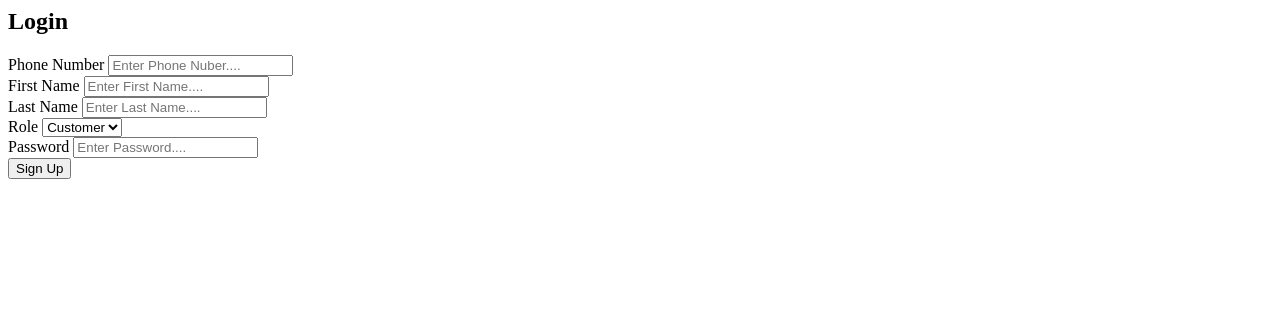
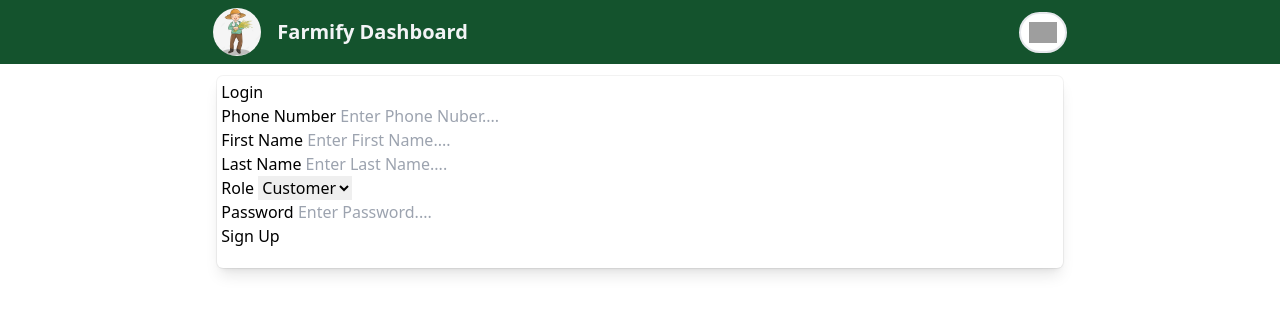
Before and after one commit to PraveenPallagani/Farmify, a Django app: page /auth/signup in a window 1280 px wide. Shown: the top 314 px of the page. Run offline with Django 5.2, Linux system fonts and the light colour scheme; some libraries are stand-ins or nearby versions; grey boxes are pictures that could not be loaded.

Commit message:
farmer side ui changes

```diff
--- a/Customer/views.py
+++ b/Customer/views.py
@@ -3,6 +3,8 @@ from django.http import *
 from django.db.models import Q
 from Authentication.decorators import role_required
 from Farmer.models import Product, Category
+
+options = {'Home': '/customer/home'}
 
 @role_required('customer')
 def home(request:HttpRequest):
@@ -23,5 +25,5 @@ def home(request:HttpRequest):
         )
     else:
         products = Product.objects.all()
-    context = {'products': products, 'categories': categories}
+    context = {'products': products, 'categories': categories, 'options': options}
     return render(request, 'customer/home.html', context)
--- a/templates/base.html
+++ b/templates/base.html
@@ -3,13 +3,73 @@
   <head>
     <title>
         {% block title %}{% endblock title %}
-
     </title>
+    <script src="https://cdn.tailwindcss.com"></script>
     {% block style %}{% endblock style %}
   </head>
   <body>
-    <div>
-    {% block body %}{% endblock body %}
+    <div class="block w-full">
+
+      {% comment %} top nav bar {% endcomment %}
+      <div class="nav py-2 bg-green-900 text-white w-full flex justify-center">
+        <div class="w-2/3 flex justify-between items-center">
+          <div class="flex items-center">
+            <img src="{% static 'farmer/images/farmer.jpg' %}" alt="Img" class="w-12 rounded-full mr-4" />
+            {% if user.role == 'customer' %}
+              <h1 class="text-xl font-semibold text-gray-100">Farmify Customer Dashboard</h1>
+            {% elif user.role == 'farmer' %}
+              <h1 class="text-xl font-semibold text-gray-100">Farmify Farmer Dashboard</h1>
+            {% else %}
+              <h1 class="text-xl font-semibold text-gray-100">Farmify Dashboard</h1>
+            {% endif %}
+          </div>
+          {% if user.is_authenticated %}
+            <a href="/auth/signout">
+              <div class="border-solid border-2 border-white-600 px-4 py-2 rounded-full text-xl font-bold text-green-900 bg-white cursor-pointer">
+              {{user.first_name.0}}
+              </div>
+            </a>
+          {% else %}
+          <a href="/auth/signout">
+            <div class="border-solid border-2 border-white-600 p-2 rounded-full text-xl font-bold text-green-900 bg-white cursor-pointer">
+              <img class="w-7 text-green-900" src="https://img.icons8.com/ios-filled/50/login-rounded-right.png" alt="login-rounded-right"/>
+            </div>
+          </a>
+          {% endif %}
+        </div>
+      </div>
+
+
+      {% comment %} container {% endcomment %}
+      <div class="main-container w-full flex justify-center py-2">
+
+
+          <div class="w-2/3 flex">
+            {% if user.is_authenticated %}
+
+              {% comment %} side nav bar {% endcomment %}
+              <div class="side-nav border-solid ring-1 w-1/4 p-1 m-1 rounded-md bg-white shadow-lg  ring-black/5">
+                {% for key, value in options.items %}
+                <a href="{{value}}">
+                  <div class="side-nav-item block px-4 py-2 text-sm text-gray-700 hover:bg-gray-100">
+                    {{key}}
+                  </div>
+                </a>
+                {% endfor %}
+              </div>
+
+            {% endif %}
+
+            {% comment %} main content {% endcomment %}
+            <div class="main-content border-solid ring-1
+            {% if user.is_authenticated %}w-3/4{% else %}w-full{% endif %}
+            p-1 m-1 rounded-md bg-white shadow-lg  ring-black/5">
+              {% block body %}{% endblock body %}
+            </div>
+          </div>
+
+      </div>
+
     </div>
     {% block js %}{% endblock js %}
   </body>
--- a/templates/farmer/home.html
+++ b/templates/farmer/home.html
@@ -8,5 +8,5 @@
             {{ message }}
         </li>
     {% endfor %}
-    <h5> {{user.first_name}} is logged in with role {{user.role}}</h5>
+    <h5 class="text-center"> {{user.first_name}} is logged in with role {{user.role}}</h5>
 {% endblock body %}
```
Also changed, not shown: Farmer/views.py (+8 -4 lines), user_accounts.txt (added, +11 -0 lines), db.sqlite3, media/9381238244/pic1.jpg (renamed from media/9989865540/pic1_p5iARO8.jpg), media/9381238244/pic2.jpg (renamed from media/9989865540/pic2_XXqwccQ.jpg), media/9381238244/pic3.jpg (renamed from media/9989865540/pic3_R3G1E1O.jpg), media/9989865540/pic1.jpg (deleted), media/9989865540/pic1.webp (deleted), media/9989865540/pic2.jpg (deleted), media/9989865540/pic2.webp (deleted), media/9989865540/pic3.jpg (deleted), media/9989865540/pic3_3k5c4Bb.JPG (deleted), static/farmer/images/farmer.jpg (added), static/farmify/css/home.css (added).
